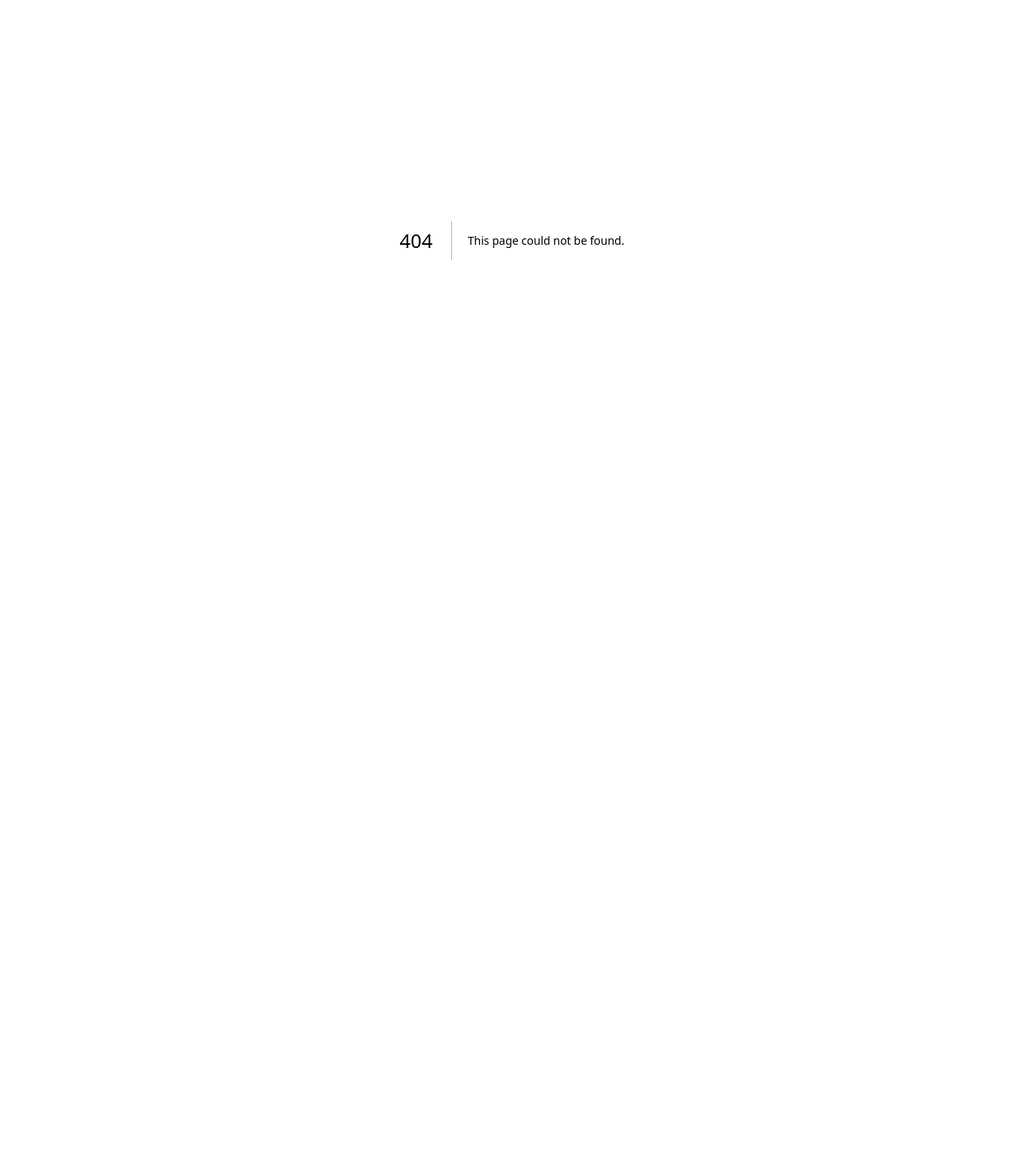
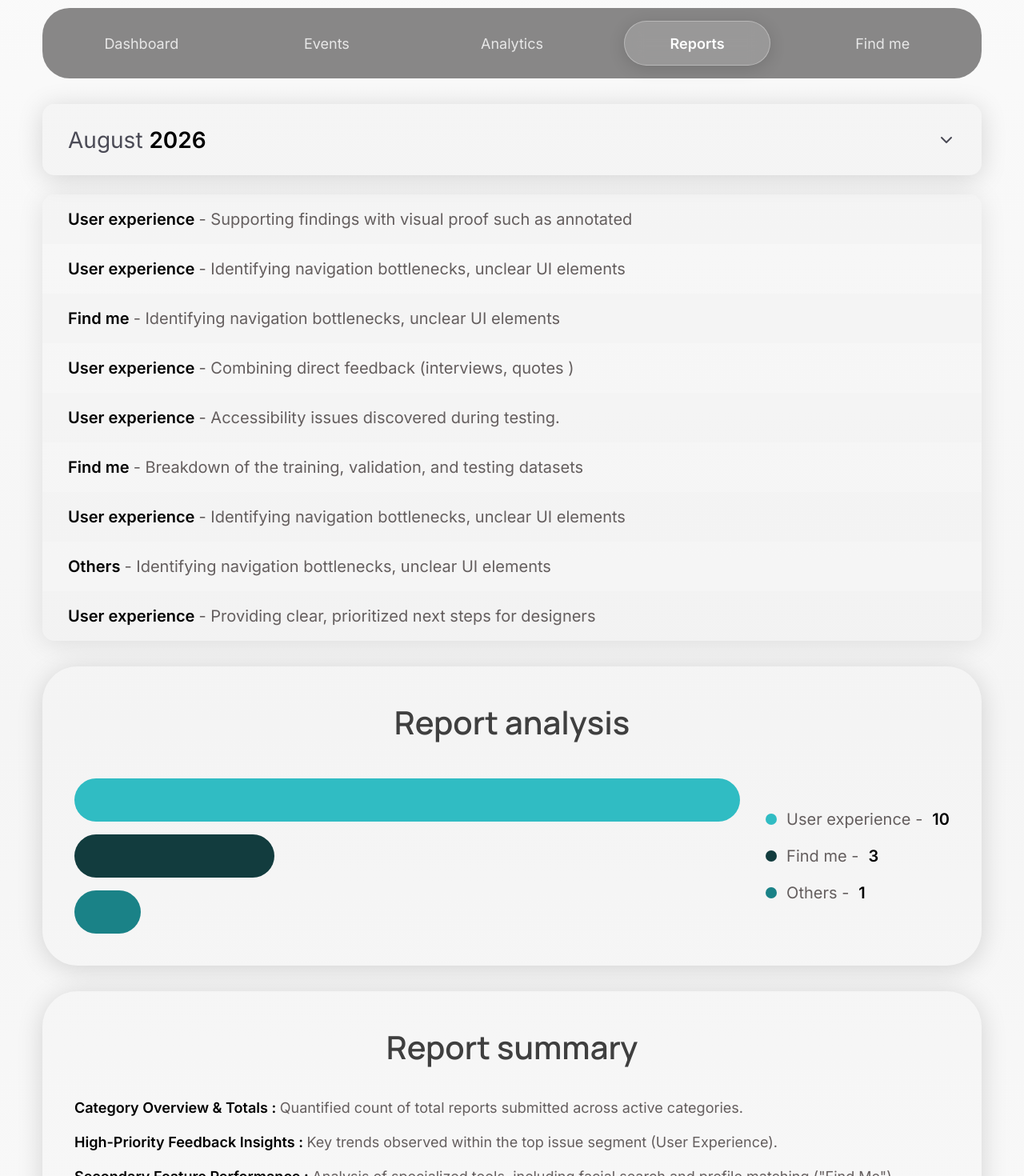
Before and after one commit to Shobbhit-gfg/evris, a Next.js app: page /admin/reports in a window 1280 px wide. Before the commit this address had no page. Shown: the part 100-1570 px from the top of the page at 80% size. Before the commit the page ends 800 px from the top, so only its background shows below. Built offline with nearby package versions, Linux system fonts and the light colour scheme.

Commit message:
feat: build admin panel layout and navigation

```diff
--- /dev/null
+++ b/app/admin/layout.tsx
@@ -0,0 +1,7 @@
+export default function AdminLayout({
+  children,
+}: {
+  children: React.ReactNode;
+}) {
+  return <>{children}</>;
+}
--- /dev/null
+++ b/app/admin/reports/page.tsx
@@ -0,0 +1,170 @@
+"use client";
+
+import { useState } from "react";
+import { ChevronDown } from "lucide-react";
+import Navbar from "@/components/layout/Navbar";
+import Footer from "@/components/layout/Footer";
+import AdminNavbar from "@/components/layout/adminnavbar";
+
+const months = [
+  "January", "February", "March", "April", "May", "June",
+  "July", "August", "September", "October", "November", "December",
+];
+
+const reportEntries = [
+  { category: "User experience", text: "Supporting findings with visual proof such as annotated" },
+  { category: "User experience", text: "Identifying navigation bottlenecks, unclear UI elements" },
+  { category: "Find me", text: "Identifying navigation bottlenecks, unclear UI elements" },
+  { category: "User experience", text: "Combining direct feedback (interviews, quotes )" },
+  { category: "User experience", text: "Accessibility issues discovered during testing." },
+  { category: "Find me", text: "Breakdown of the training, validation, and testing datasets" },
+  { category: "User experience", text: "Identifying navigation bottlenecks, unclear UI elements" },
+  { category: "Others", text: "Identifying navigation bottlenecks, unclear UI elements" },
+  { category: "User experience", text: "Providing clear, prioritized next steps for designers" },
+];
+
+const analysisBreakdown = [
+  { label: "User experience", count: 10, color: "#30bcc3" },
+  { label: "Find me", count: 3, color: "#123c3e" },
+  { label: "Others", count: 1, color: "#1a8287" },
+];
+
+const summaryPoints = [
+  {
+    title: "Category Overview & Totals",
+    text: "Quantified count of total reports submitted across active categories.",
+  },
+  {
+    title: "High-Priority Feedback Insights",
+    text: "Key trends observed within the top issue segment (User Experience).",
+  },
+  {
+    title: "Secondary Feature Performance",
+    text: `Analysis of specialized tools, including facial search and profile matching ("Find Me").`,
+  },
+  {
+    title: "Action Items & Resolution Plan",
+    text: "Targeted fixes and UI updates scheduled for immediate deployment.",
+  },
+];
+
+export default function AdminReportsPage() {
+  const [monthIndex, setMonthIndex] = useState(7); // August
+  const [year, setYear] = useState(2026);
+  const [isOpen, setIsOpen] = useState(false);
+
+  const maxCount = Math.max(...analysisBreakdown.map((b) => b.count));
+
+  return (
+    <>
+      <Navbar />
+
+      <main className="pt-20">
+        <div className="px-4 pb-20">
+          <AdminNavbar />
+
+          {/* Month selector */}
+          <div className="relative mx-auto mt-8 w-full max-w-[1174px]">
+            <button
+              onClick={() => setIsOpen((v) => !v)}
+              className="flex h-[89px] w-full items-center justify-between rounded-[15px] bg-[rgba(237,237,237,0.4)] px-8 shadow-[0px_4px_32.3px_0px_rgba(0,0,0,0.15)]"
+            >
+              <p className="body-font text-[28px] text-[#4b4b56]">
+                {months[monthIndex]} <span className="font-semibold text-black">{year}</span>
+              </p>
+              <ChevronDown
+                className={`h-6 w-6 text-[#4b4b56] transition-transform ${isOpen ? "rotate-180" : ""}`}
+              />
+            </button>
+
+            {isOpen && (
+              <div className="absolute z-10 mt-2 w-full rounded-[15px] bg-white p-4 shadow-lg">
+                <div className="grid grid-cols-3 gap-2">
+                  {months.map((m, i) => (
+                    <button
+                      key={m}
+                      onClick={() => {
+                        setMonthIndex(i);
+                        setIsOpen(false);
+                      }}
+                      className={`body-font rounded-lg px-3 py-2 text-[16px] transition ${
+                        i === monthIndex ? "bg-black text-white" : "text-[#4b4b56] hover:bg-[#f0f0f0]"
+                      }`}
+                    >
+                      {m}
+                    </button>
+                  ))}
+                </div>
+              </div>
+            )}
+          </div>
+
+          {/* Reports List */}
+          <div className="mx-auto mt-6 w-full max-w-[1174px] overflow-hidden rounded-[15px] shadow-[0px_4px_32.3px_0px_rgba(0,0,0,0.1)]">
+            {reportEntries.map((entry, i) => (
+              <div
+                key={i}
+                className={`px-8 py-4 ${i % 2 === 0 ? "bg-[rgba(237,237,237,0.4)]" : "bg-[rgba(237,237,237,0.15)]"}`}
+              >
+                <p className="body-font text-[20px] text-[#645e5e]">
+                  <span className="font-semibold text-black">{entry.category} </span>
+                  - {entry.text}
+                </p>
+              </div>
+            ))}
+          </div>
+
+          {/* Report Analysis */}
+          <div className="mx-auto mt-8 w-full max-w-[1174px] rounded-[44px] bg-[rgba(237,237,237,0.2)] p-10 shadow-[0px_4px_32.3px_0px_rgba(0,0,0,0.15)]">
+            <h2 className="heading-font text-center text-[clamp(28px,3.5vw,40px)] font-semibold text-[rgba(17,17,17,0.8)]">
+              Report analysis
+            </h2>
+
+            <div className="mt-10 flex flex-col gap-8 md:flex-row md:items-center">
+              {/* Bars */}
+              <div className="flex flex-1 flex-col gap-4">
+                {analysisBreakdown.map((b) => (
+                  <div
+                    key={b.label}
+                    className="h-[54px] rounded-full transition-all duration-500"
+                    style={{
+                      width: `${(b.count / maxCount) * 100}%`,
+                      backgroundColor: b.color,
+                    }}
+                  />
+                ))}
+              </div>
+
+              {/* Legend */}
+              <div className="flex flex-col gap-4">
+                {analysisBreakdown.map((b) => (
+                  <p key={b.label} className="body-font flex items-center gap-3 text-[20px] text-[#645e5e]">
+                    <span className="h-[14px] w-[14px] rounded-full" style={{ backgroundColor: b.color }} />
+                    {b.label} - <span className="font-semibold text-black">{b.count}</span>
+                  </p>
+                ))}
+              </div>
+            </div>
+          </div>
+
+          {/* Report Summary */}
+          <div className="mx-auto mt-8 w-full max-w-[1174px] rounded-[44px] bg-[rgba(237,237,237,0.2)] p-10 shadow-[0px_4px_32.3px_0px_rgba(0,0,0,0.15)]">
+            <h2 className="heading-font text-center text-[clamp(28px,3.5vw,40px)] font-semibold text-[rgba(17,17,17,0.8)]">
+              Report summary
+            </h2>
+            <div className="mt-8 flex flex-col gap-4">
+              {summaryPoints.map((point) => (
+                <p key={point.title} className="body-font text-[18px] text-[#645e5e]">
+                  <span className="font-semibold text-black">{point.title} : </span>
+                  {point.text}
+                </p>
+              ))}
+            </div>
+          </div>
+        </div>
+      </main>
+
+      <Footer />
+    </>
+  );
+}
--- /dev/null
+++ b/components/layout/adminnavbar.tsx
@@ -0,0 +1,45 @@
+"use client";
+
+import Link from "next/link";
+import { usePathname } from "next/navigation";
+
+const tabs = [
+  { label: "Dashboard", href: "/admin/dashboard" },
+  { label: "Events", href: "/admin/events" },
+  { label: "Analytics", href: "/admin/analytics" },
+  { label: "Reports", href: "/admin/reports" },
+  { label: "Find me", href: "/admin/find-me" },
+];
+
+export default function AdminNavbar() {
+  const pathname = usePathname();
+
+  return (
+    <div
+      className="
+        relative mx-auto mt-[30px] flex h-[88px] w-full max-w-[1174px] items-center
+        rounded-[34px] bg-[#888787] px-2
+      "
+    >
+      {tabs.map((tab) => {
+        const isActive = pathname === tab.href;
+        return (
+          <div key={tab.label} className="flex flex-1 justify-center px-2">
+            <Link
+              href={tab.href}
+              className={`
+                body-font relative z-10 flex h-[56px] w-[85%] items-center justify-center
+                rounded-[28px] text-[18px] transition-all duration-300
+                ${isActive
+                  ? "border border-white/30 bg-white/15 font-semibold text-white backdrop-blur-md shadow-[0px_4px_20px_rgba(0,0,0,0.15)]"
+                  : "text-white/80 hover:text-white"}
+              `}
+            >
+              {tab.label}
+            </Link>
+          </div>
+        );
+      })}
+    </div>
+  );
+}
```
